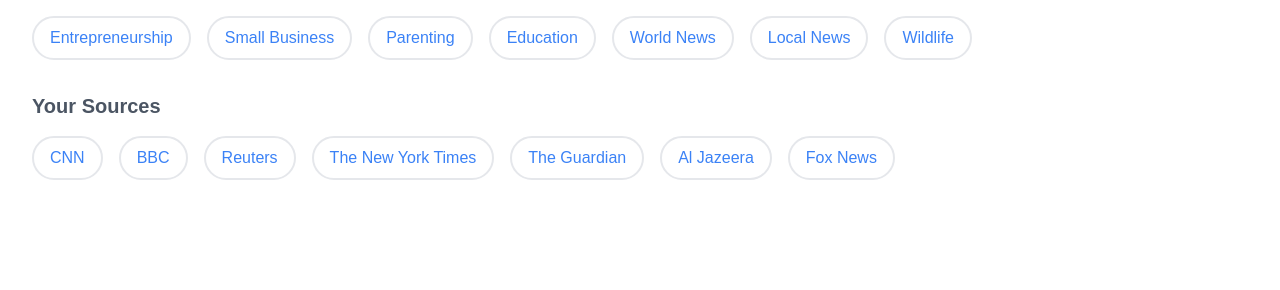
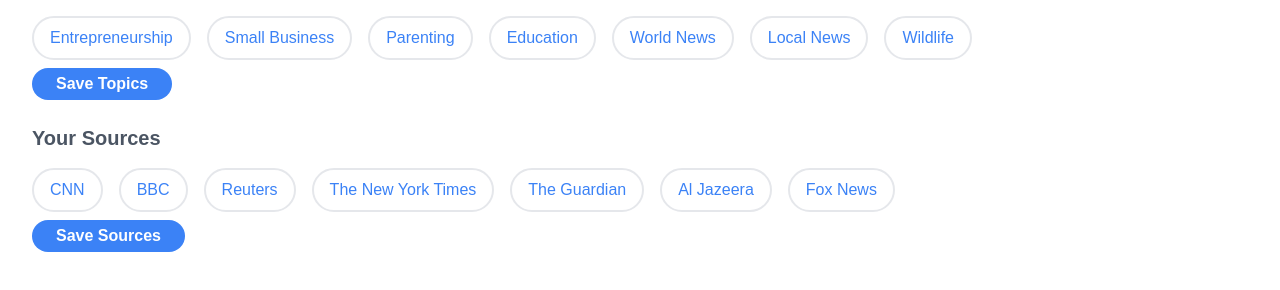
Before and after one commit to fayefzhang/bitewise, a Next.js app in the folder frontend/: page /profile in a window 1280 px wide. Shown: the part 496-786 px from the top of the page. Built offline with nearby package versions, Linux system fonts and the light colour scheme; no server answers.

Commit message:
profile page now pulls from & writes to database

```diff
--- a/frontend/app/profile/page.tsx
+++ b/frontend/app/profile/page.tsx
@@ -2,8 +2,10 @@
 
 import Header from "../components/header";
 import { useRouter } from "next/navigation";
-import React, { useState } from "react";
+import React, { useEffect, useState } from "react";
 import { interests, sources } from "../common/utils";
+
+const BASE_URL = "http://localhost:3000";
 
 const ProfilePage: React.FC = () => {
   const router = useRouter();
@@ -15,6 +17,61 @@
 
   const [selectedTopics, setSelectedTopics] = useState<string[]>([]);
   const [selectedSources, setSelectedSources] = useState<string[]>([]);
+
+  // Fetch user preferences on page load
+  useEffect(() => {
+    const userEmail = localStorage.getItem("userEmail");
+    const fetchUserPreferences = async () => {
+      try {
+        const userPrefResponse = await fetch(
+          `${BASE_URL}/api/user/preferences?email=${userEmail}`
+        );
+        if (!userPrefResponse.ok) {
+          throw new Error("Failed to get existing user preferences");
+        }
+        const userPreferences = await userPrefResponse.json();
+
+        // Set the initial state based on fetched preferences
+        setSelectedTopics(userPreferences.topics || []);
+        setSelectedSources(userPreferences.sources || []);
+      } catch (error) {
+        console.error("Error fetching user preferences:", error);
+      }
+    };
+
+    fetchUserPreferences();
+  }, []);
+
+  const updateUserProfile = async (
+    updatedTopics: string[],
+    updatedSources: string[]
+  ) => {
+    try {
+      const userEmail = localStorage.getItem("userEmail");
+      const response = await fetch(`${BASE_URL}/api/user/update`, {
+        method: "POST",
+        headers: { "Content-Type": "application/json" },
+        body: JSON.stringify({
+          user: {
+            email: userEmail, // make sure to pass the current user's email
+            preferences: {
+              topics: updatedTopics,
+              sources: updatedSources,
+            },
+          },
+        }),
+      });
+
+      if (!response.ok) {
+        throw new Error("Failed to update user preferences");
+      }
+
+      const updatedPreferences = await response.json();
+      console.log("Updated preferences:", updatedPreferences);
+    } catch (error) {
+      console.error("Error updating preferences:", error);
+    }
+  };
 
   const handleOptionClick = (interest: string, isTopics: boolean) => {
     if (isTopics) {
@@ -47,6 +104,7 @@
       <Header onSearch={handleSearch} placeholder="Search topic..." />
 
       <div className="flex-grow flex flex-col items-start bg-white p-8">
+        {/* Topics Section */}
         <div className="flex flex-col items-center mb-4">
           <h1 className="text-2xl font-bold text-gray-700">
             Your Persistent User Preferences
@@ -64,7 +122,7 @@
             className="w-full border-2 rounded-full px-4 py-2 text-blue-500 font-medium focus:outline-none focus:ring-2 focus:ring-blue-500"
           />
         </div>
-        <div className="w-full flex flex-wrap gap-4 mb-8">
+        <div className="w-full flex flex-wrap gap-4 mb-2">
           {filteredInterests.map((interest) => (
             <button
               key={interest}
@@ -79,10 +137,20 @@
             </button>
           ))}
         </div>
+        <div className="flex flex-col items-center mb-6">
+          <button
+            className="bg-blue-500 hover:bg-blue-700 text-white font-semibold py-1 px-6 rounded-full focus:outline-none"
+            onClick={() => updateUserProfile(selectedTopics, selectedSources)}
+          >
+            Save Topics
+          </button>
+        </div>
+
+        {/* Sources Section */}
         <div className="flex flex-col items-center mb-4">
           <h1 className="text-xl font-bold text-gray-600">Your Sources</h1>
         </div>
-        <div className="w-full flex flex-wrap gap-4 mb-8">
+        <div className="w-full flex flex-wrap gap-4 mb-2">
           {sources.map((source) => (
             <button
               key={source}
@@ -97,6 +165,14 @@
             </button>
           ))}
         </div>
+        <div className="flex flex-col items-center mb-6">
+          <button
+            className="bg-blue-500 hover:bg-blue-700 text-white font-semibold py-1 px-6 rounded-full focus:outline-none"
+            onClick={() => updateUserProfile(selectedTopics, selectedSources)}
+          >
+            Save Sources
+          </button>
+        </div>
       </div>
     </div>
   );
```
